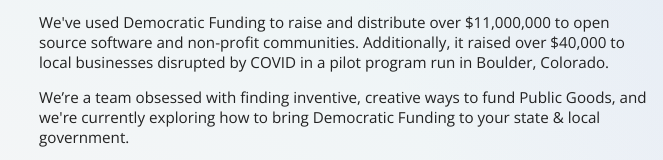
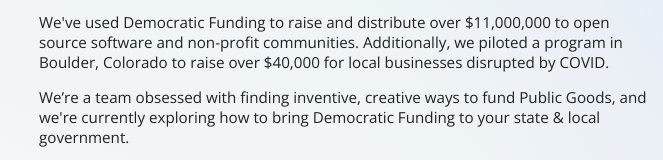
Before and after one commit to zherring/democraticfunding-static, a website built with Parcel: page index.html in a window 1280 px wide. Shown: the part 315-475 px from the top of the page, 41-704 px from the left. Built offline with nearby package versions, Linux system fonts and the light colour scheme.

Commit message:
tweaks to wording

```diff
--- a/index.html
+++ b/index.html
@@ -52,7 +52,7 @@
       <h1>Democratic Funding</h1>
     </div>
     <div id="right">
-      <p>We've used Democratic Funding to raise and distribute over $11,000,000 to open source software and non-profit communities. Additionally, it raised over $40,000 to local businesses disrupted by COVID in a pilot program run in Boulder, Colorado.
+      <p>We've used Democratic Funding to raise and distribute over $11,000,000 to open source software and non-profit communities. Additionally, we piloted a program in Boulder, Colorado to raise over $40,000 for local businesses disrupted by COVID.
       <p>We’re a team obsessed with finding inventive, creative ways to fund Public Goods, and we're currently exploring how to bring Democratic Funding to your state & local government.</p>
       <p>
         <a href="https://www.youtube.com/embed/l1I7BHwmpyU" target="_blank">📹 Announcement Video</a> <br />
--- a/scss/prime.scss
+++ b/scss/prime.scss
@@ -93,6 +93,7 @@
     padding-top: 15vmin;
 
     @include for-phone-only {
+      margin-top: 8vmin;
       font-size: 10vw;
       line-height: 10vw;
     }
```
Also changed, not shown: css/prime.css.
